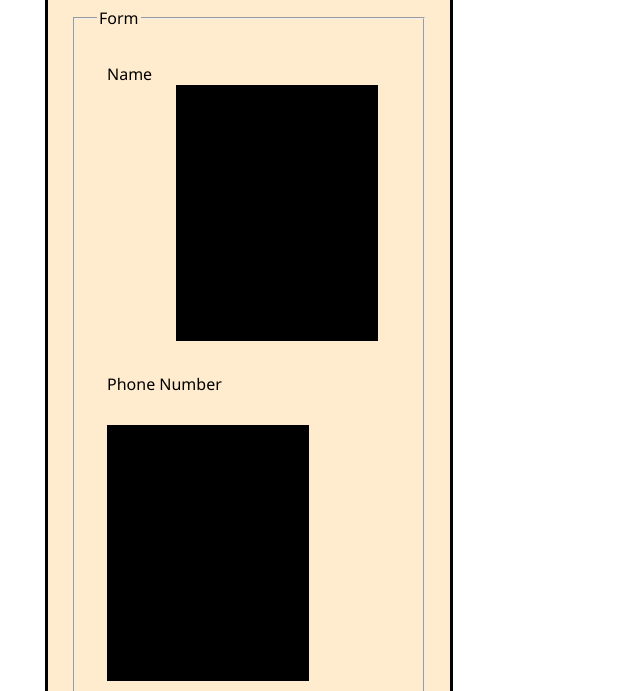
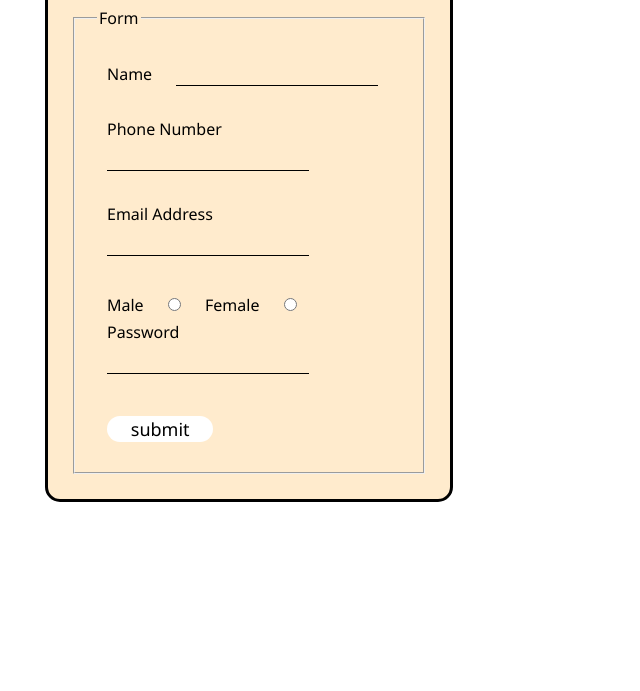
Before and after one commit to Fawziyyah-hub/TEMI, a plain HTML site: page index.html in a window 1280 px wide. Shown: the part 109-800 px from the top of the page, without its empty margins (0-640 px from the left). Drawn offline with Linux system fonts and the light colour scheme.

Commit message:
first commit

```diff
--- a/style.css
+++ b/style.css
@@ -28,7 +28,6 @@ input {
     display: inline;
     background-color: blanchedalmond;
     border-bottom: 1px black solid;
-    border-width: 20vw;
 
 
 }
```
